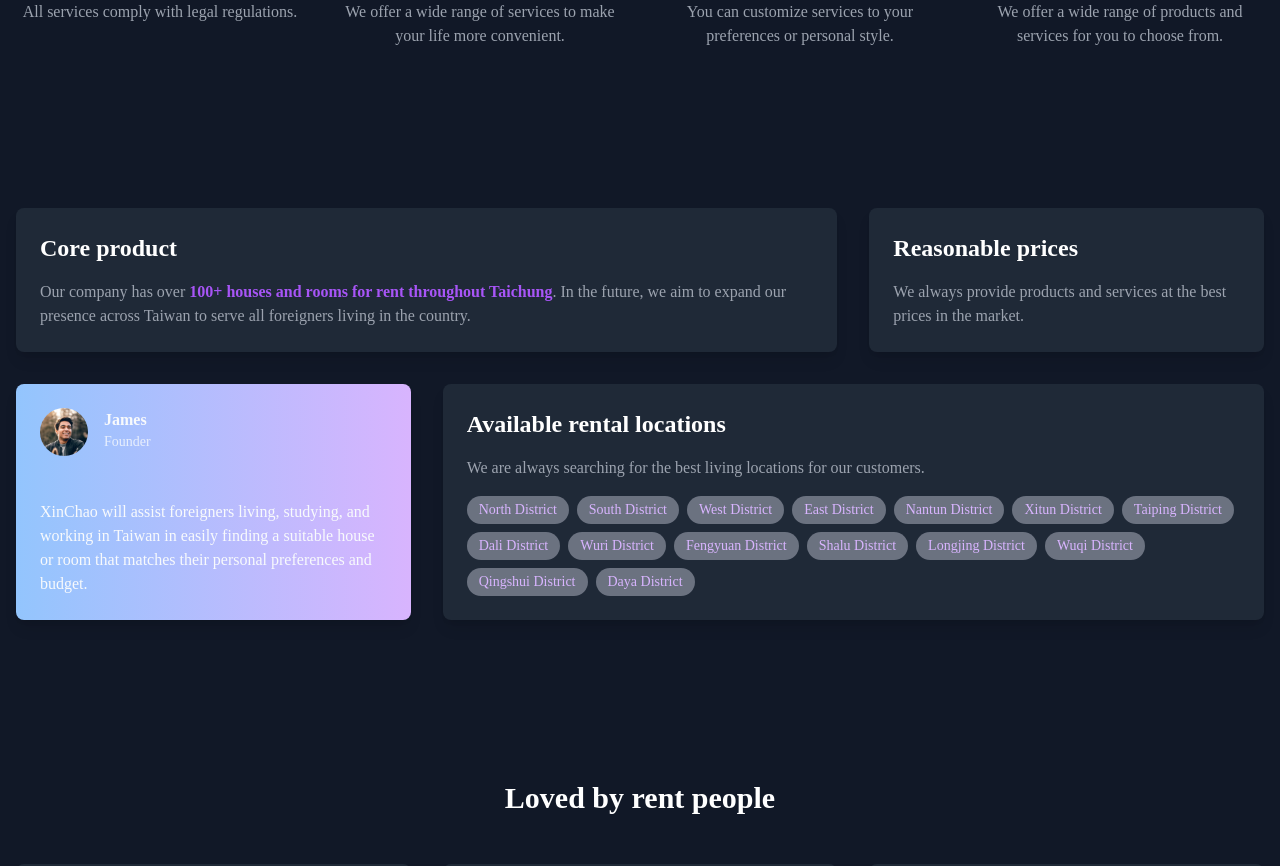
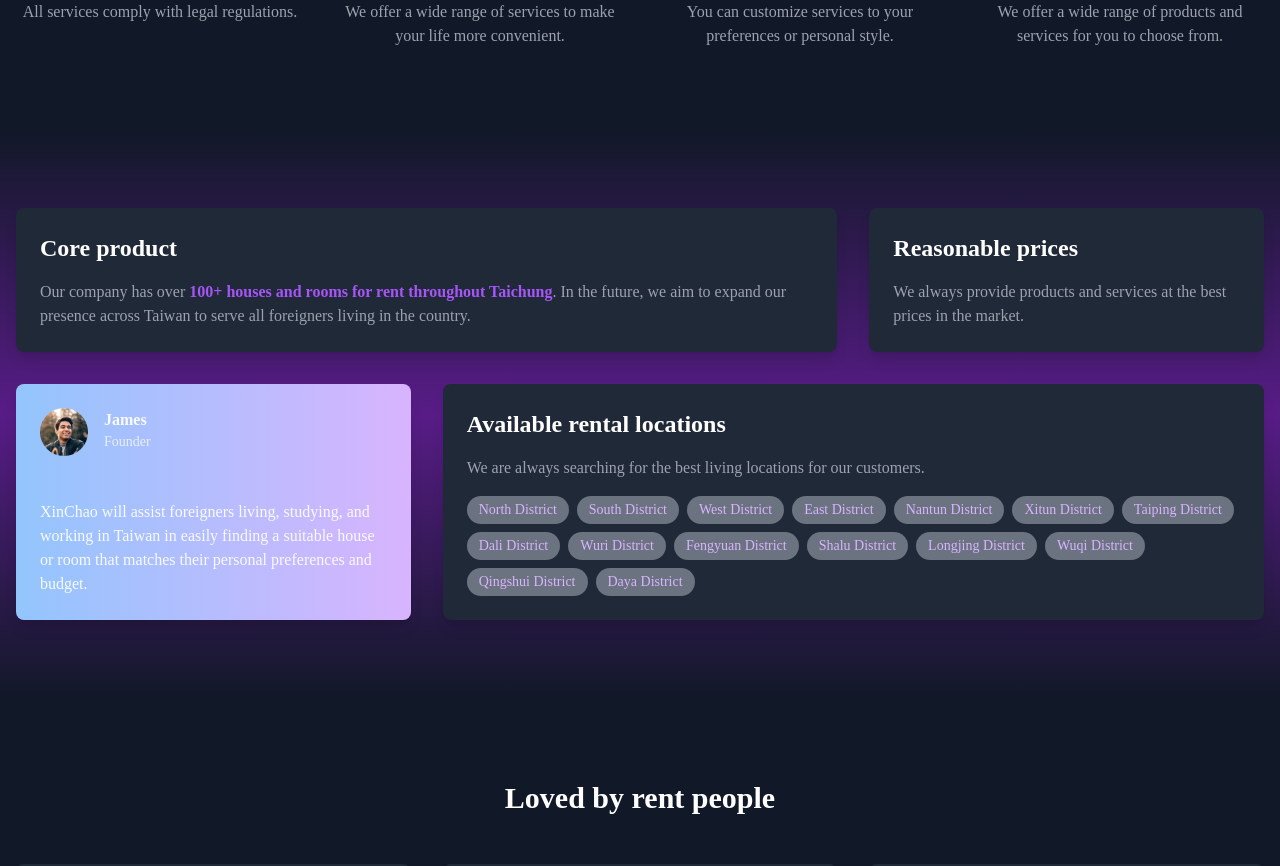
Before and after one commit to mrNoBug00/xinchao.client.demo, a Next.js app: page /en in a window 1280 px wide. Shown: the part 620-1486 px from the top of the page. Built offline with nearby package versions, Linux system fonts and the light colour scheme.

Commit message:
landing page

```diff
--- a/src/component/ProductInfo.tsx
+++ b/src/component/ProductInfo.tsx
@@ -21,7 +21,7 @@
   ];
 
   return (
-    <section className="py-20 bg-gray-900">
+    <section className="py-20 bg-gradient-to-b to-gray-900 via-purple-900 from-gray-900">
       <ScrollReveal>
         <div className="container mx-auto px-4">
           <div className="grid grid-cols-1 md:grid-cols-3 gap-8">
```
